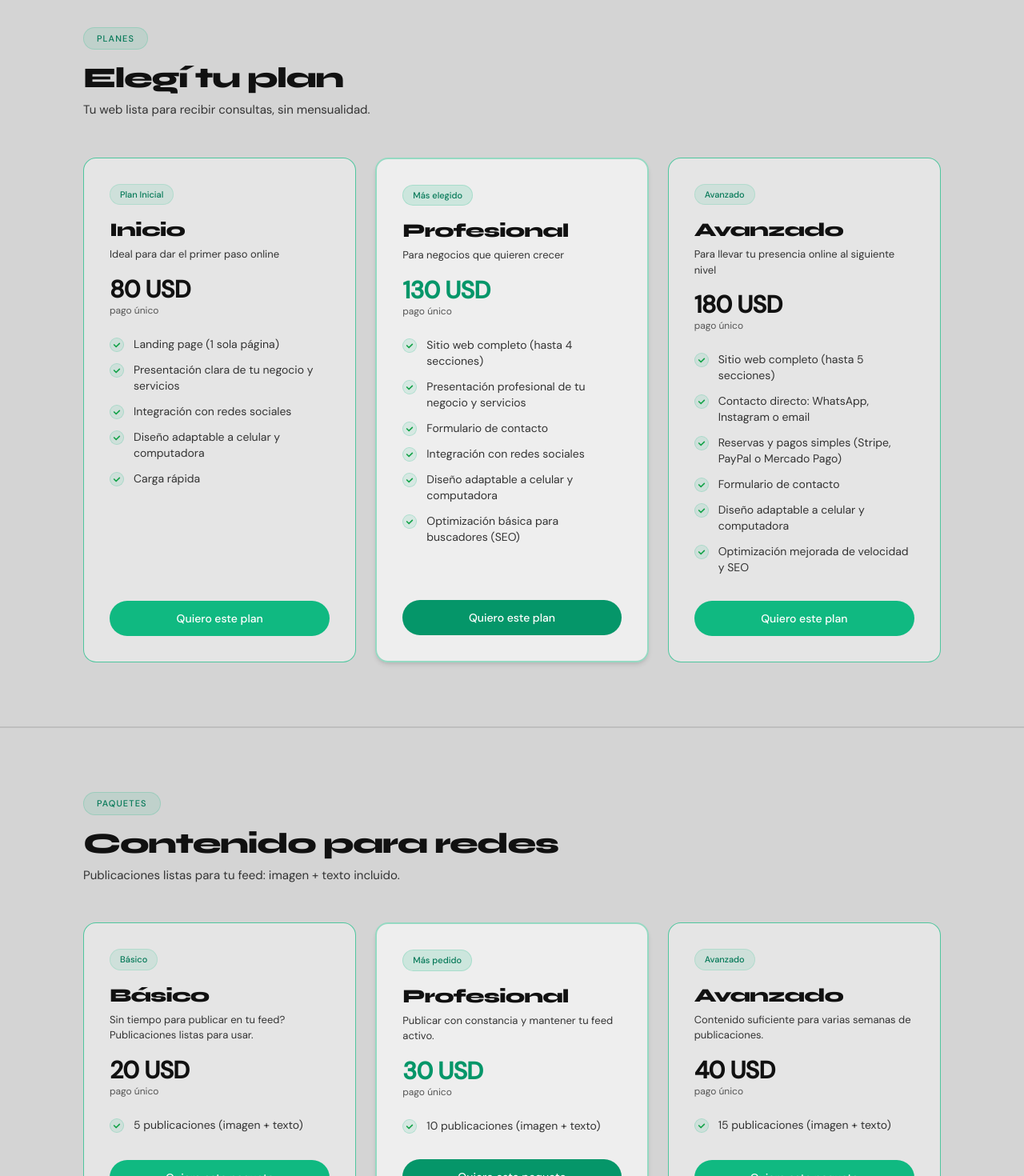
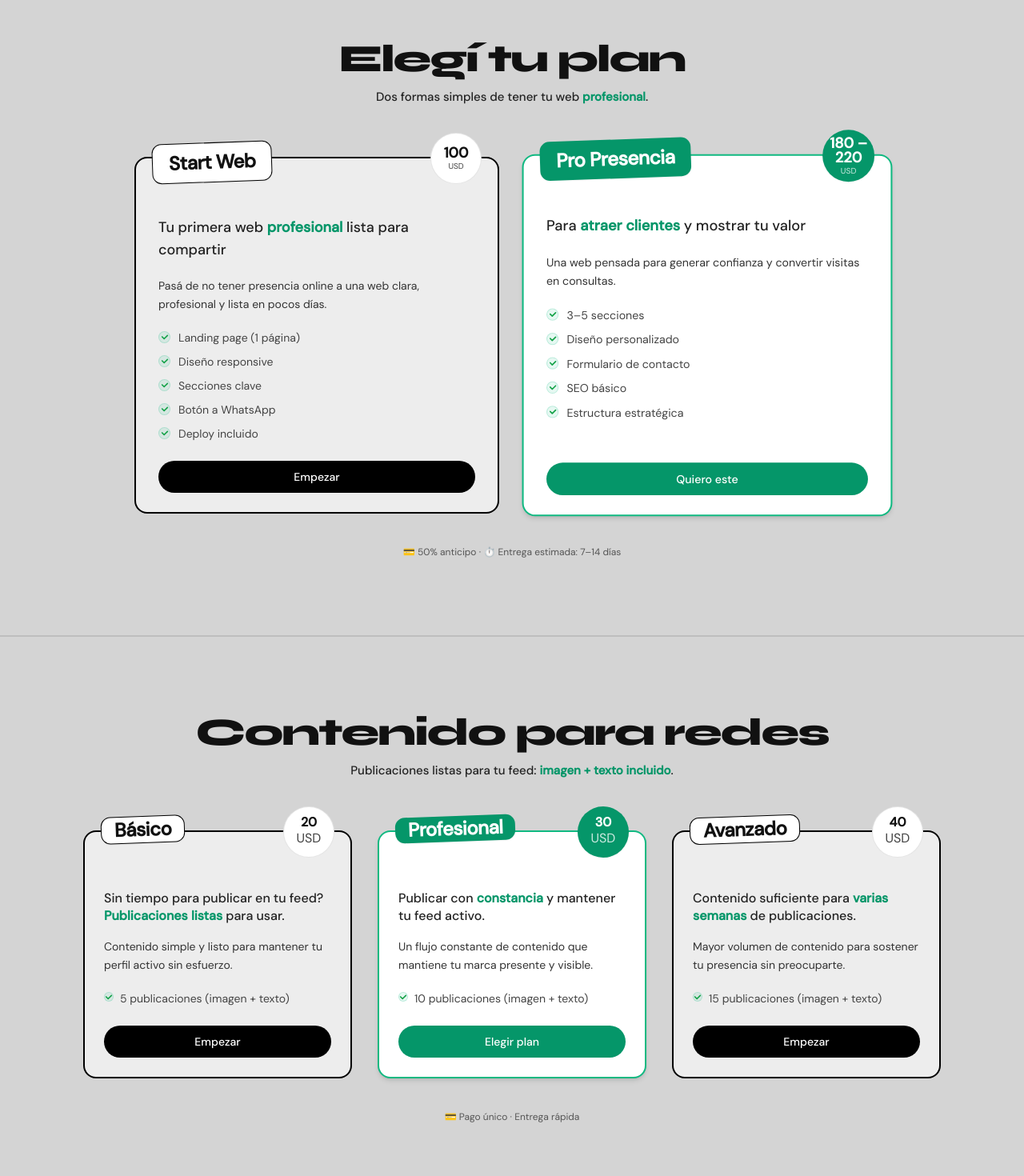
Before and after one commit to joy-amorin/WebSoluciones-landing-page, a Next.js app: page / in a window 1280 px wide. Shown: the part 2000-3470 px from the top of the page at 80% size. Built offline with nearby package versions, Linux system fonts and the light colour scheme.

Commit message:
feat: redesign pricing section with updated plans and improved UI

```diff
--- a/components/Planes.tsx
+++ b/components/Planes.tsx
@@ -1,120 +1,127 @@
 const planes = [
   {
-    badge: 'Plan Inicial',
-    name: 'Inicio',
-    desc: 'Ideal para dar el primer paso online',
-    price: '80 USD',
+    name: 'Start Web',
+    desc: (
+      <>
+        Tu primera web{' '}
+        <span className="font-semibold text-emerald-600">
+          profesional
+        </span>{' '}
+        lista para compartir
+      </>
+    ),
+    price: '100',
     featured: false,
+    result:
+      'Pasá de no tener presencia online a una web clara, profesional y lista en pocos días.',
     features: [
-      'Landing page (1 sola página)',
-      'Presentación clara de tu negocio y servicios',
-      'Integración con redes sociales',
-      'Diseño adaptable a celular y computadora',
-      'Carga rápida',
+      'Landing page (1 página)',
+      'Diseño responsive',
+      'Secciones clave',
+      'Botón a WhatsApp',
+      'Deploy incluido',
     ],
   },
   {
-    badge: 'Más elegido',
-    name: 'Profesional',
-    desc: 'Para negocios que quieren crecer',
-    price: '130 USD',
+    name: 'Pro Presencia',
+    desc: (
+      <>
+        Para{' '}
+        <span className="font-semibold text-emerald-600">
+          atraer clientes
+        </span>{' '}
+        y mostrar tu valor
+      </>
+    ),
+    price: '180 – 220',
     featured: true,
+    result:
+      'Una web pensada para generar confianza y convertir visitas en consultas.',
     features: [
-      'Sitio web completo (hasta 4 secciones)',
-      'Presentación profesional de tu negocio y servicios',
+      '3–5 secciones',
+      'Diseño personalizado',
       'Formulario de contacto',
-      'Integración con redes sociales',
-      'Diseño adaptable a celular y computadora',
-      'Optimización básica para buscadores (SEO)',
-    ],
-  },
-  {
-    badge: 'Avanzado',
-    name: 'Avanzado',
-    desc: 'Para llevar tu presencia online al siguiente nivel',
-    price: '180 USD',
-    featured: false,
-    features: [
-      'Sitio web completo (hasta 5 secciones)',
-      'Contacto directo: WhatsApp, Instagram o email',
-      'Reservas y pagos simples (Stripe, PayPal o Mercado Pago)',
-      'Formulario de contacto',
-      'Diseño adaptable a celular y computadora',
-      'Optimización mejorada de velocidad y SEO',
+      'SEO básico',
+      'Estructura estratégica',
     ],
   },
 ]
 
 export default function Planes() {
   return (
-    <section id="planes" className="bg-[#d4d4d4] border-y border-black/10 py-20">
-      <div className="max-w-6xl mx-auto px-6 md:px-10">
+    <section id="planes" className="bg-[#d4d4d4] border-y border-black/10 py-24">
+      <div className="max-w-5xl mx-auto px-6 md:px-10">
 
         {/* HEADER */}
-        <div className="mb-12">
-          <span className="inline-flex items-center bg-emerald-500/10 border border-emerald-500/20 text-emerald-700 text-[11px] font-medium tracking-widest uppercase px-4 py-[5px] rounded-full mb-4">
-            Planes
-          </span>
-
-          <h2 className="text-4xl font-extrabold tracking-tighter mb-2 text-[#111]">
+        <div className="mb-16 text-center">
+          <h2 className="text-4xl md:text-5xl font-extrabold tracking-tighter mb-3 text-[#111]">
             Elegí tu plan
           </h2>
-
-          <p className="text-[15px] text-[#333]">
-            Tu web lista para recibir consultas, sin mensualidad.
+          <p className="text-[15px] font-medium text-[#222]">
+            Dos formas simples de tener tu web{' '}
+            <span className="text-emerald-600 font-semibold">
+              profesional
+            </span>.
           </p>
         </div>
 
         {/* GRID */}
-        <div className="grid grid-cols-1 md:grid-cols-3 gap-6">
+        <div className="grid grid-cols-1 md:grid-cols-2 gap-8">
 
           {planes.map((p) => (
             <div
               key={p.name}
-              className={`rounded-2xl p-8 flex flex-col transition-all duration-300 ${
+              className={`relative rounded-2xl px-7 pt-14 pb-6 flex flex-col transition-all duration-300 group ${
                 p.featured
-                  ? 'bg-white/60 border-2 border-emerald-500/40 shadow-md'
-                  : 'bg-white/40 border border-emerald-500/70 hover:border-emerald-500/30 hover:-translate-y-1 hover:shadow-md'
+                  ? 'bg-white border-2 border-emerald-500 shadow-md scale-[1.015]'
+                  : 'bg-white/60 border-2 border-black hover:-translate-y-1 hover:shadow-sm'
               }`}
             >
 
-              {/* BADGE */}
-              <span
-                className={`w-fit text-[11px] font-medium px-3 py-[4px] rounded-full mb-4 ${
-                  p.featured
-                    ? 'bg-emerald-500/15 text-emerald-700 border border-emerald-500/20'
-                    : 'bg-emerald-500/10 text-emerald-700 border border-emerald-500/15'
-                }`}
-              >
-                {p.badge}
-              </span>
+              {/* NOMBRE FLOTANTE */}
+              <div className="absolute -top-5 left-5">
+                <div
+                  className={`text-xl md:text-2xl font-bold tracking-tight px-5 py-2 rounded-xl shadow-sm transition-all duration-300 ${
+                    p.featured
+                      ? 'bg-emerald-600 text-white rotate-[-2deg] group-hover:rotate-0'
+                      : 'bg-white border border-black text-[#111] rotate-[-2deg] group-hover:rotate-0'
+                  }`}
+                >
+                  {p.name}
+                </div>
+              </div>
 
-              {/* TITLE */}
-              <h3 className="text-2xl font-extrabold tracking-tighter mb-1 text-[#111]">
-                {p.name}
-              </h3>
+              {/* CÍRCULO PRECIO */}
+              <div className="absolute -top-8 right-5">
+                <div
+                  className={`w-16 h-16 rounded-full flex flex-col items-center justify-center text-center transition-all duration-300 ${
+                    p.featured
+                      ? 'bg-emerald-600 text-white shadow-sm group-hover:scale-105'
+                      : 'bg-white border border-black/10 text-[#111] group-hover:scale-105'
+                  }`}
+                >
+                  <span className="text-lg font-extrabold leading-none">
+                    {p.price}
+                  </span>
+                  <span className="text-[10px] opacity-80">USD</span>
+                </div>
+              </div>
 
-              <p className="text-[13px] text-[#333] mb-4">
+              {/* TITULO */}
+              <p className="text-base md:text-lg font-medium text-[#222] mb-5 mt-4 leading-snug">
                 {p.desc}
               </p>
 
-              {/* PRICE */}
-              <div className="mb-6">
-                <div className={`text-3xl font-extrabold tracking-tight ${
-                  p.featured ? 'text-emerald-600' : 'text-[#111]'
-                }`}>
-                  {p.price}
-                </div>
-                <div className="text-xs text-[#555]">
-                  pago único
-                </div>
-              </div>
+              {/* RESULTADO */}
+              <p className="text-sm text-[#333] mb-5 leading-relaxed">
+                {p.result}
+              </p>
 
               {/* FEATURES */}
-              <ul className="flex flex-col gap-3 mb-8 flex-1">
+              <ul className="flex flex-col gap-2.5 mb-6 flex-1">
                 {p.features.map((f) => (
-                  <li key={f} className="flex items-start gap-3 text-sm text-[#333]">
-                    <span className="flex-shrink-0 w-[18px] h-[18px] rounded-full bg-emerald-500/10 border border-emerald-500/20 flex items-center justify-center mt-0.5">
+                  <li key={f} className="flex items-start gap-2.5 text-sm text-[#444]">
+                    <span className="flex-shrink-0 w-[15px] h-[15px] rounded-full bg-emerald-500/10 border border-emerald-500/20 flex items-center justify-center mt-0.5">
                       <svg
                         className="w-2.5 h-2.5"
                         viewBox="0 0 12 12"
@@ -132,21 +139,25 @@ export default function Planes() {
                 ))}
               </ul>
 
-              {/* BUTTON */}
+              {/* CTA */}
               <a
                 href="#contacto"
-                className={`block text-center text-sm font-medium py-3 rounded-full transition-all ${
+                className={`block text-center text-sm font-medium py-2.5 rounded-full transition-all ${
                   p.featured
                     ? 'bg-emerald-600 hover:bg-emerald-700 text-white'
-                   : 'bg-emerald-500 hover:bg-emerald-700 text-white'
+                    : 'bg-black hover:bg-[#222] text-white'
                 }`}
               >
-                Quiero este plan
+                {p.featured ? 'Quiero este' : 'Empezar'}
               </a>
 
             </div>
           ))}
+        </div>
 
+        {/* FOOTNOTE */}
+        <div className="mt-10 text-center text-xs text-[#555]">
+          💳 50% anticipo · ⏱️ Entrega estimada: 7–14 días
         </div>
 
       </div>
--- a/components/ServiciosAdicionales.jsx
+++ b/components/ServiciosAdicionales.jsx
@@ -1,100 +1,133 @@
 const planes = [
   {
-    badge: "Básico",
-    name: "Básico",
-    desc: "Sin tiempo para publicar en tu feed? Publicaciones listas para usar.",
-    price: "20 USD",
+    name: 'Básico',
+    desc: (
+      <>
+        Sin tiempo para publicar en tu feed?{' '}
+        <span className="font-semibold text-emerald-600">
+          Publicaciones listas
+        </span>{' '}
+        para usar.
+      </>
+    ),
+    price: '20',
     featured: false,
-    features: ["5 publicaciones (imagen + texto)"],
+    result:
+      'Contenido simple y listo para mantener tu perfil activo sin esfuerzo.',
+    features: ['5 publicaciones (imagen + texto)'],
   },
   {
-     badge: "Más pedido",
-    name: "Profesional",
-    desc: "Publicar con constancia y mantener tu feed activo.",
-    price: "30 USD",
+    name: 'Profesional',
+    desc: (
+      <>
+        Publicar con{' '}
+        <span className="font-semibold text-emerald-600">
+          constancia
+        </span>{' '}
+        y mantener tu feed activo.
+      </>
+    ),
+    price: '30',
     featured: true,
-    features: ["10 publicaciones (imagen + texto)"],
+    result:
+      'Un flujo constante de contenido que mantiene tu marca presente y visible.',
+    features: ['10 publicaciones (imagen + texto)'],
   },
   {
-    badge: "Avanzado",
-    name: "Avanzado",
-    desc: "Contenido suficiente para varias semanas de publicaciones.",
-    price: "40 USD",
+    name: 'Avanzado',
+    desc: (
+      <>
+        Contenido suficiente para{' '}
+        <span className="font-semibold text-emerald-600">
+          varias semanas
+        </span>{' '}
+        de publicaciones.
+      </>
+    ),
+    price: '40',
     featured: false,
-    features: ["15 publicaciones (imagen + texto)"],
+    result:
+      'Mayor volumen de contenido para sostener tu presencia sin preocuparte.',
+    features: ['15 publicaciones (imagen + texto)'],
   },
 ]
 
 export default function Planes() {
   return (
-    <section id="planes" className="bg-[#d4d4d4] border-y border-black/10 py-20">
+    <section id="planes" className="bg-[#d4d4d4] border-y border-black/10 py-24">
       <div className="max-w-6xl mx-auto px-6 md:px-10">
 
         {/* HEADER */}
-        <div className="mb-12">
-          <span className="inline-flex items-center bg-emerald-500/10 border border-emerald-500/20 text-emerald-700 text-[11px] font-medium tracking-widest uppercase px-4 py-[5px] rounded-full mb-4">
-            Paquetes
-          </span>
-
-          <h2 className="text-4xl font-extrabold tracking-tighter mb-2 text-[#111]">
+        <div className="mb-16 text-center">
+          <h2 className="text-4xl md:text-5xl font-extrabold tracking-tighter mb-3 text-[#111]">
             Contenido para redes
           </h2>
 
-          <p className="text-[15px] text-[#333]">
-            Publicaciones listas para tu feed: imagen + texto incluido.
+          <p className="text-[15px] font-medium text-[#222]">
+            Publicaciones listas para tu feed:{' '}
+            <span className="text-emerald-600 font-semibold">
+              imagen + texto incluido
+            </span>.
           </p>
         </div>
 
         {/* GRID */}
-        <div className="grid grid-cols-1 md:grid-cols-3 gap-6">
+        <div className="grid grid-cols-1 md:grid-cols-3 gap-8">
 
           {planes.map((p) => (
             <div
               key={p.name}
-              className={`rounded-2xl p-8 flex flex-col transition-all duration-300 ${
+              className={`relative rounded-2xl px-6 pt-14 pb-6 flex flex-col transition-all duration-300 group ${
                 p.featured
-                  ? 'bg-white/60 border-2 border-emerald-500/40 shadow-md'
-                  : 'bg-white/40 border border-emerald-500/70 hover:border-emerald-500/30 hover:-translate-y-1 hover:shadow-md'
+                  ? 'bg-white border-2 border-emerald-500 shadow-md scale-[1.02]'
+                  : 'bg-white/60 border-2 border-black hover:-translate-y-1 hover:shadow-sm'
               }`}
             >
 
-              {/* BADGE */}
-              <span
-                className={`w-fit text-[11px] font-medium px-3 py-[4px] rounded-full mb-4 ${
-                  p.featured
-                    ? 'bg-emerald-500/15 text-emerald-700 border border-emerald-500/20'
-                    : 'bg-emerald-500/10 text-emerald-700 border border-emerald-500/15'
-                }`}
-              >
-                {p.badge}
-              </span>
+              {/* NOMBRE FLOTANTE */}
+              <div className="absolute -top-5 left-5">
+                <div
+                  className={`text-xl md:text-2xl font-bold tracking-tight px-4 py-1.5 rounded-xl shadow-sm transition-all duration-300 ${
+                    p.featured
+                      ? 'bg-emerald-600 text-white rotate-[-2deg] group-hover:rotate-0'
+                      : 'bg-white border border-black text-[#111] rotate-[-2deg] group-hover:rotate-0'
+                  }`}
+                >
+                  {p.name}
+                </div>
+              </div>
 
-              {/* TITLE */}
-              <h3 className="text-2xl font-extrabold tracking-tighter mb-1 text-[#111]">
-                {p.name}
-              </h3>
+              {/* CÍRCULO PRECIO */}
+              <div className="absolute -top-8 right-5">
+                <div
+                  className={`w-16 h-16 rounded-full flex flex-col items-center justify-center text-center transition-all duration-300 ${
+                    p.featured
+                      ? 'bg-emerald-600 text-white shadow-sm group-hover:scale-105'
+                      : 'bg-white border border-black/10 text-[#111] group-hover:scale-105'
+                  }`}
+                >
+                  <span className="text-base font-extrabold leading-none">
+                    {p.price}
+                  </span>
+                  <span className="text-[9px] opacity-80">USD</span>
+                </div>
+              </div>
 
-              <p className="text-[13px] text-[#333] mb-4">
+              {/* TITULO */}
+              <p className="text-base font-medium text-[#222] mb-4 mt-4 leading-snug">
                 {p.desc}
               </p>
 
-              {/* PRICE */}
-              <div className="mb-6">
-                <div className={`text-3xl font-extrabold tracking-tight ${
-                  p.featured ? 'text-emerald-600' : 'text-[#111]'
-                }`}>
-                  {p.price}
-                </div>
-                <div className="text-xs text-[#555]">
-                  pago único
-                </div>
-              </div>
+              {/* RESULTADO */}
+              <p className="text-sm text-[#333] mb-5 leading-relaxed">
+                {p.result}
+              </p>
 
               {/* FEATURES */}
-              <ul className="flex flex-col gap-3 mb-8 flex-1">
+              <ul className="flex flex-col gap-2.5 mb-6 flex-1">
                 {p.features.map((f) => (
-                  <li key={f} className="flex items-start gap-3 text-sm text-[#333]">
-                    <span className="flex-shrink-0 w-[18px] h-[18px] rounded-full bg-emerald-500/10 border border-emerald-500/20 flex items-center justify-center mt-0.5">
+                  <li key={f} className="flex items-start gap-2 text-sm text-[#444]">
+                    <span className="flex-shrink-0 w-[14px] h-[14px] rounded-full bg-emerald-500/10 border border-emerald-500/20 flex items-center justify-center mt-0.5">
                       <svg
                         className="w-2.5 h-2.5"
                         viewBox="0 0 12 12"
@@ -112,21 +145,25 @@ export default function Planes() {
                 ))}
               </ul>
 
-              {/* BUTTON */}
+              {/* CTA */}
               <a
                 href="#contacto"
-                className={`block text-center text-sm font-medium py-3 rounded-full transition-all ${
+                className={`block text-center text-sm font-medium py-2.5 rounded-full transition-all ${
                   p.featured
                     ? 'bg-emerald-600 hover:bg-emerald-700 text-white'
-                   : 'bg-emerald-500 hover:bg-emerald-700 text-white'
+                    : 'bg-black hover:bg-[#222] text-white'
                 }`}
               >
-                Quiero este paquete
+                {p.featured ? 'Elegir plan' : 'Empezar'}
               </a>
 
             </div>
           ))}
+        </div>
 
+        {/* FOOTNOTE */}
+        <div className="mt-10 text-center text-xs text-[#555]">
+          💳 Pago único · Entrega rápida
         </div>
 
       </div>
```
